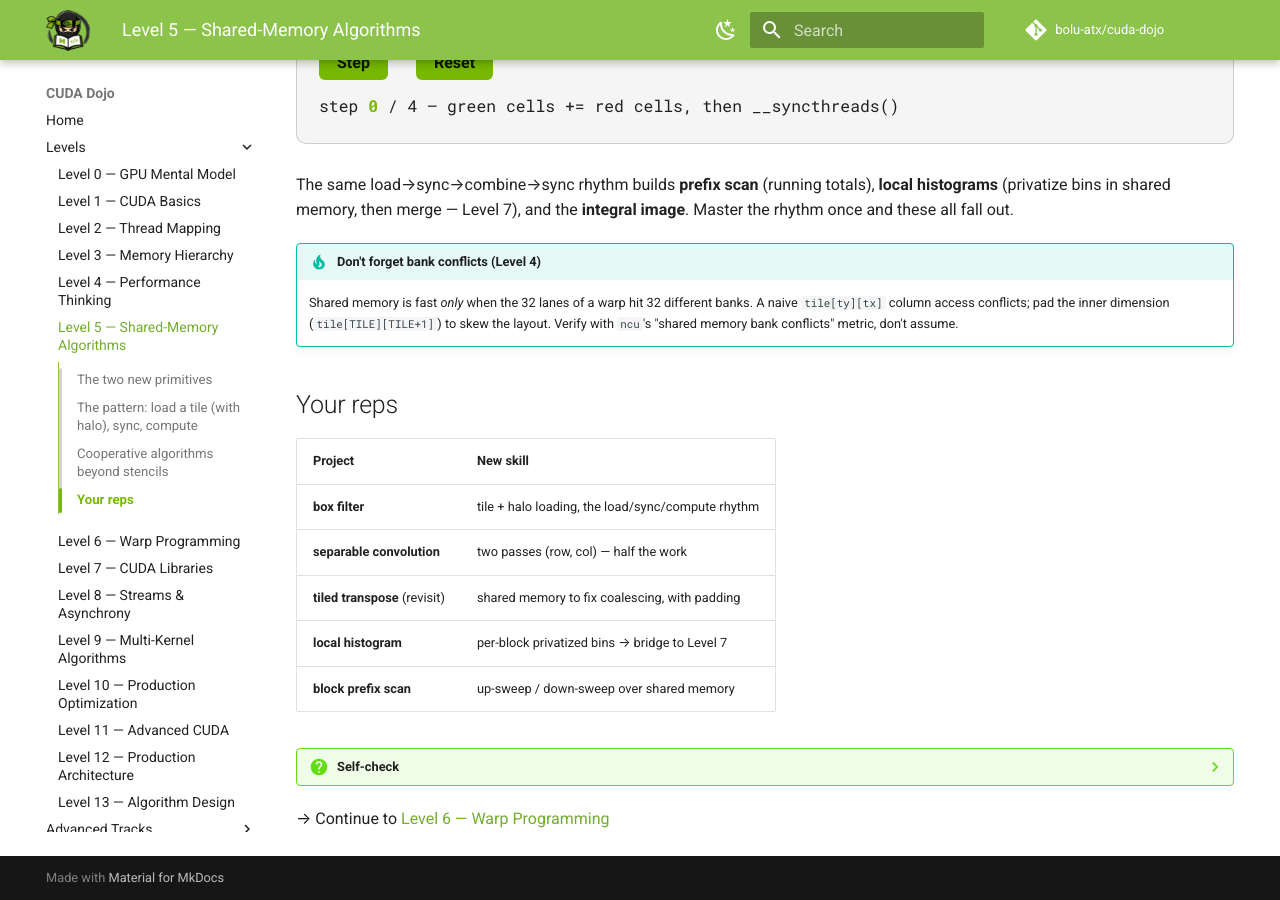
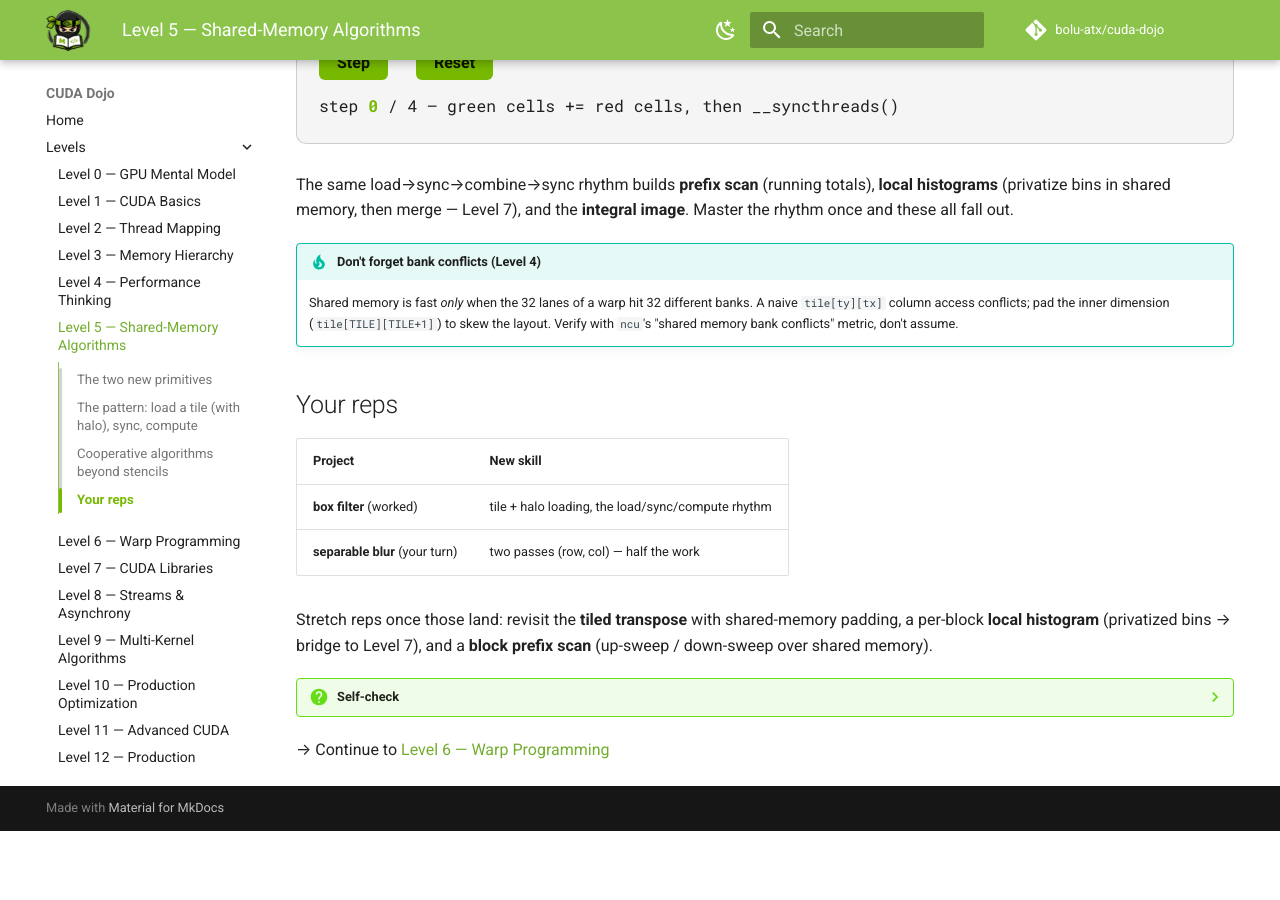
Before and after one commit to bolu-atx/cuda-dojo, an MkDocs documentation site: the page built from docs/level05-shared-memory.md, in a window 1280 px wide and 900 px high, scrolled down 1653 px. Built offline with MkDocs 1.6.1 and Material for MkDocs 9.7.7, drawn with Linux system fonts in a browser that asks for light colours; comment, search, counter and statistics services are not loaded; after the commit the page ends 2484 px from its top, so only the background shows below that.

Commit message:
Add Levels 5-6 exercises (shared memory, warp programming)
Level 5 (shared memory): box_filter_shared worked example (tile+halo load,
unconditional __syncthreads, bank-conflict pad) and separable_blur stub.
Level 6 (warps): warp_reduce worked example (__shfl_down_sync, one barrier
per block) and warp_histogram stub (__ballot_sync warp-aggregated atomics).

Each level follows the level01-04 shape: one worked example + one stub with
TODO/PREDICT prompts, deterministic-reference boundary-stress tests, demo
profiling target, CMake wiring. Reconcile README/docs skill-tree rows and
rep tables with shipped exercises; fix companion-guide repo link.

```diff
--- a/CMakeLists.txt
+++ b/CMakeLists.txt
@@ -63,3 +63,5 @@
 add_subdirectory(levels/level02_thread_mapping)
 add_subdirectory(levels/level03_memory_hierarchy)
 add_subdirectory(levels/level04_performance)
+add_subdirectory(levels/level05_shared_memory)
+add_subdirectory(levels/level06_warps)
--- a/docs/level05-shared-memory.md
+++ b/docs/level05-shared-memory.md
@@ -70,11 +70,12 @@
 
 | Project | New skill |
 |---------|-----------|
-| **box filter** | tile + halo loading, the load/sync/compute rhythm |
-| **separable convolution** | two passes (row, col) — half the work |
-| **tiled transpose** (revisit) | shared memory to fix coalescing, with padding |
-| **local histogram** | per-block privatized bins → bridge to Level 7 |
-| **block prefix scan** | up-sweep / down-sweep over shared memory |
+| **box filter** (worked) | tile + halo loading, the load/sync/compute rhythm |
+| **separable blur** (your turn) | two passes (row, col) — half the work |
+
+Stretch reps once those land: revisit the **tiled transpose** with shared-memory
+padding, a per-block **local histogram** (privatized bins → bridge to Level 7),
+and a **block prefix scan** (up-sweep / down-sweep over shared memory).
 
 ??? question "Self-check"
     Your tiled box filter loads a 16×16 output tile with a 1-pixel halo. How big
```
Also changed, not shown: README.md (+5 -5 lines), docs/index.md (+3 -3 lines), docs/level06-warps.md (+5 -3 lines), 12 other files.
